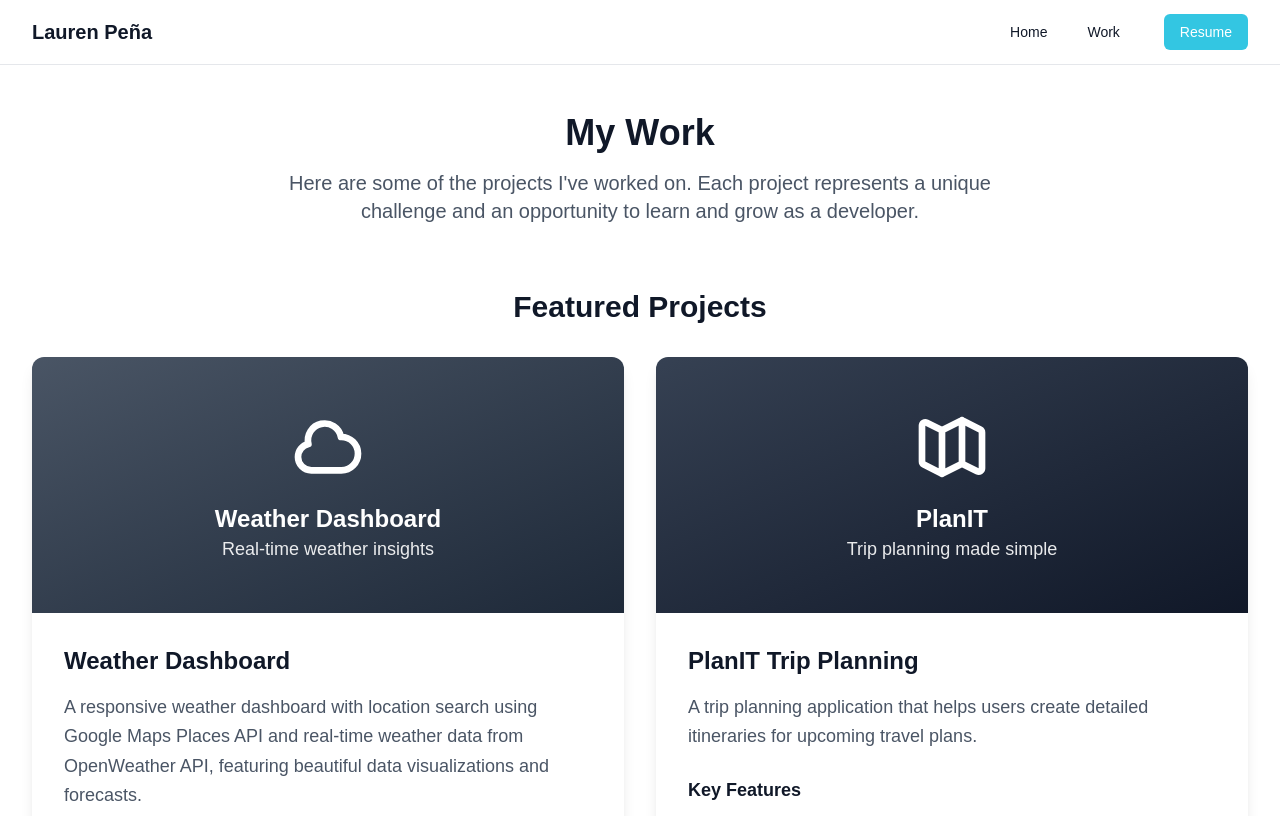
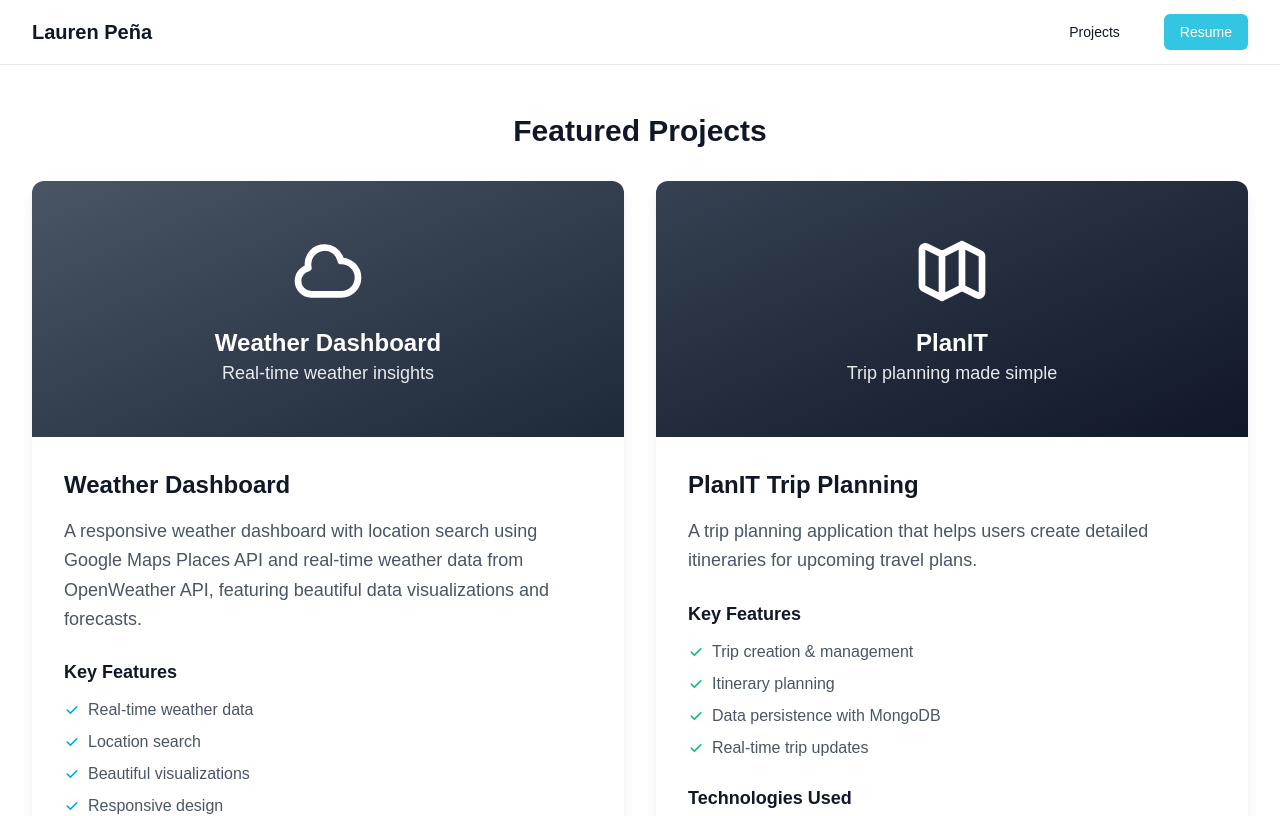
Before and after one commit to lbullen21/portfolio, a Next.js app: page /work in a window 1280 px wide. Shown: the top 816 px of the page. Built offline with nearby package versions, Linux system fonts and the light colour scheme.

Commit message:
feat: updated projects header

```diff
--- a/src/app/work/page.tsx
+++ b/src/app/work/page.tsx
@@ -3,18 +3,7 @@ export default function Work() {
   return (
     <div className="min-h-screen bg-white dark:bg-gray-900">
       <div className="max-w-7xl mx-auto px-4 sm:px-6 lg:px-8 py-12">
-        {/* Header */}
-        <div className="text-left lg:text-center mb-8 md:mb-16">
-          <h1 className="text-4xl font-bold text-gray-900 dark:text-white mb-4">
-            My Work
-          </h1>
-          <p className="text-xl text-gray-600 dark:text-gray-400 max-w-3xl lg:mx-auto">
-            Here are some of the projects I&apos;ve worked on. Each project represents
-            a unique challenge and an opportunity to learn and grow as a developer.
-          </p>
-        </div>
-
-                {/* Featured Project - Weather Dashboard */}
+      {/* Featured Projects */}
         <section className="mb-20">
           <h2 className="text-3xl font-semibold text-gray-900 dark:text-white mb-8 text-left lg:text-center">
             Featured Projects
--- a/src/components/Navbar.tsx
+++ b/src/components/Navbar.tsx
@@ -17,8 +17,7 @@ const Navbar = () => {
   };
 
   const navItems = [
-    { name: 'Home', href: '/' },
-    { name: 'Work', href: '/work' },
+    { name: 'Projects', href: '/projects' },
   ];
 
   return (
```
